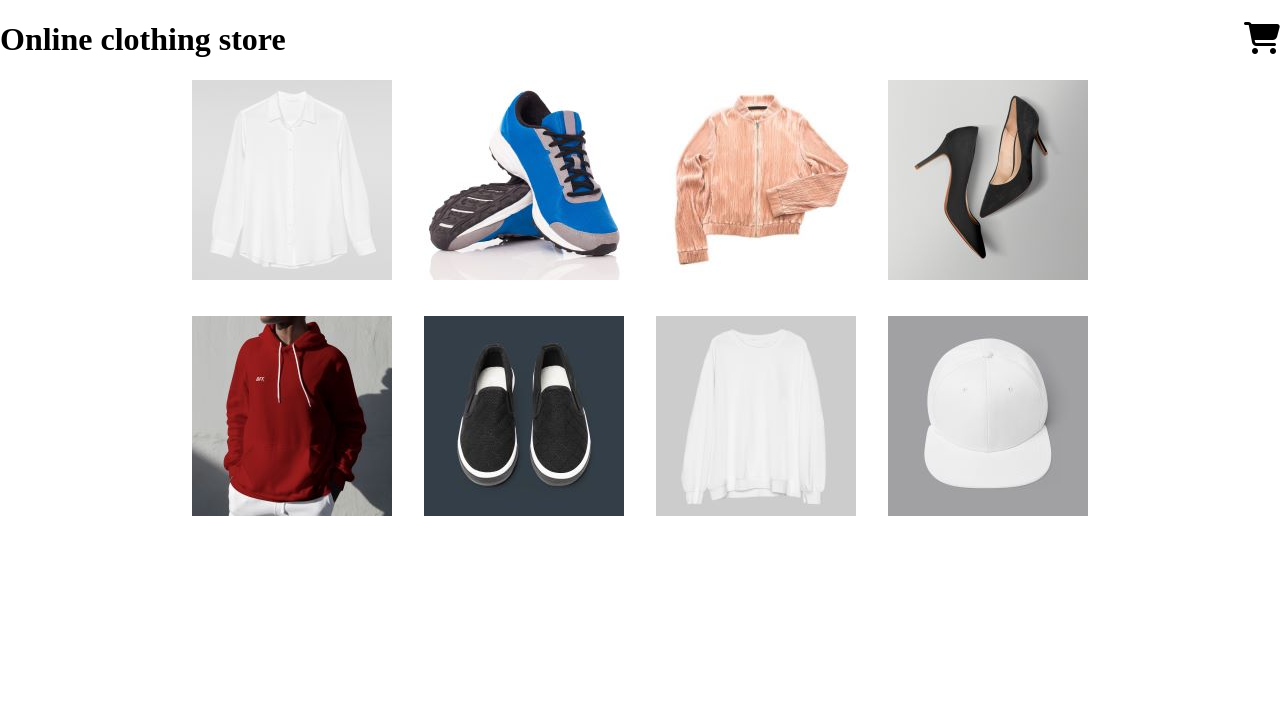
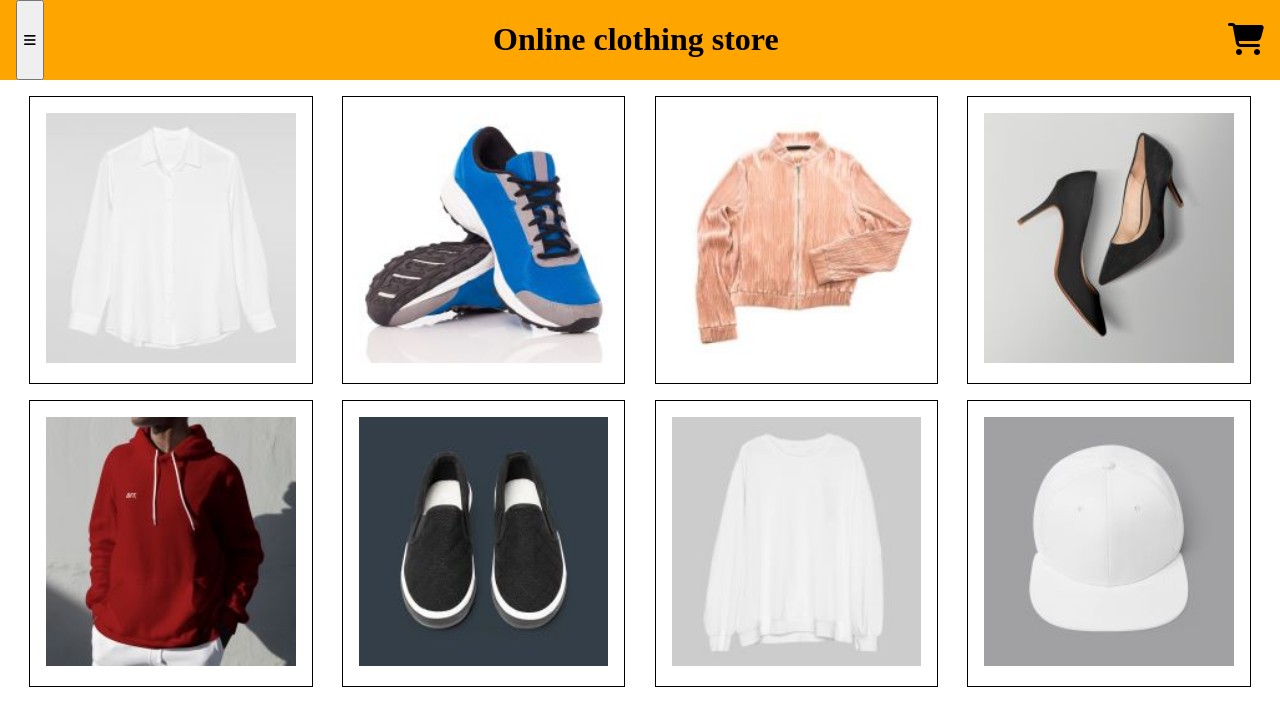
Before and after one commit to VitalikCholan/online-clothing-store, a plain HTML site: page index.html in a window 1280 px wide. Drawn offline with Linux system fonts and the light colour scheme; no server answers.

Commit message:
Added animation sidebar and sticky header

```diff
--- a/css/style.css
+++ b/css/style.css
@@ -4,9 +4,19 @@ body {
   box-sizing: border-box;
 }
 
-header {
+ul {
+  list-style-type: none;
+}
+
+.header {
+  position: sticky;
+  top: 0;
+  height: 80px;
+  padding: 0 1em;
   display: flex;
   justify-content: space-between;
+  z-index: 1;
+  background-color: orange;
 }
 
 .shopping-cart {
@@ -14,10 +24,52 @@ header {
   align-self: center;
 }
 
+.container {
+  display: flex;
+}
+
+.sidebar {
+  position: -webkit-sticky; /* For Safari */
+  position: sticky;
+  left: 0;
+  top: 80px;
+  height: calc(100vh - 80px);
+  display: flex;
+  flex-direction: column;
+  width: 0;
+  flex-shrink: 0;
+  overflow: hidden;
+  transition: width 500ms ease-in-out;
+  overflow-y: auto;
+}
+
+.show-sidebar {
+  width: 300px;
+}
+
+.sidebar-header {
+  display: flex;
+  justify-content: space-between;
+}
+
+.catalog {
+  flex: 1;
+}
+
 .container-catalog {
-  margin: 0 8em;
+  margin: 1em;
   display: flex;
   flex-wrap: wrap;
-  justify-content: center;
-  gap: 2rem;
+  justify-content: space-evenly;
+  gap: 1rem;
 }
+
+.box-catalog {
+  width: calc(100% / 5);
+  padding: 1em;
+  border: 1px solid black;
+}
+
+.image {
+  width: 100%;
+}
--- a/index.html
+++ b/index.html
@@ -11,7 +11,11 @@
     ></script>
   </head>
   <body>
-    <header>
+    <header class="header">
+      <button class="sidebar-toggle">
+        <i class="fa-solid fa-bars"></i>
+      </button>
+
       <h1 class="title">Online clothing store</h1>
 
       <div class="shopping-cart">
@@ -19,38 +23,55 @@
       </div>
     </header>
 
-    <main>
-      <section class="fiter"></section>
-      <section class="catalog">
+    <div class="container">
+      <aside class="sidebar">
+        <section class="sidebar-header">
+          <h2 class="sidebar-title">Filters</h2>
+          <button class="close-btn">
+            <i class="fa-solid fa-xmark"></i>
+          </button>
+        </section>
+        <section class="sidebar-body">
+          <div class="box-sidebar">
+            <h3>Type</h3>
+            <button>T-Shirt</button>
+            <button>Pants</button>
+            <button>Sweater</button>
+          </div>
+        </section>
+      </aside>
+
+      <main class="catalog">
         <div class="container-catalog">
           <div class="box-catalog">
-            <img src="images/clothes-3.jpg" alt="clothes" />
+            <img class="image" src="images/clothes-3.jpg" alt="clothes" />
           </div>
           <div class="box-catalog">
-            <img src="images/clothes-4.jpg" alt="clothes" />
+            <img class="image" src="images/clothes-4.jpg" alt="clothes" />
           </div>
           <div class="box-catalog">
-            <img src="images/clothes-1.jpg" alt="clothes" />
+            <img class="image" src="images/clothes-1.jpg" alt="clothes" />
           </div>
           <div class="box-catalog">
-            <img src="images/clothes-7.jpg" alt="clothes" />
+            <img class="image" src="images/clothes-7.jpg" alt="clothes" />
           </div>
           <div class="box-catalog">
-            <img src="images/clothes-2.jpg" alt="clothes" />
+            <img class="image" src="images/clothes-2.jpg" alt="clothes" />
           </div>
           <div class="box-catalog">
-            <img src="images/clothes-6.jpg" alt="clothes" />
+            <img class="image" src="images/clothes-6.jpg" alt="clothes" />
           </div>
           <div class="box-catalog">
-            <img src="images/clothes-5.jpg" alt="clothes" />
+            <img class="image" src="images/clothes-5.jpg" alt="clothes" />
           </div>
           <div class="box-catalog">
-            <img src="images/clothes-8.jpg" alt="clothes" />
+            <img class="image" src="images/clothes-8.jpg" alt="clothes" />
           </div>
         </div>
-      </section>
-    </main>
+      </main>
+    </div>
 
-    <script src="js/script.js"></script>
+    <script src="js/sidebar.js"></script>
+    <script src="js/description.js"></script>
   </body>
 </html>
--- /dev/null
+++ b/js/sidebar.js
@@ -0,0 +1,11 @@
+const toggleBtn = document.querySelector('.sidebar-toggle');
+const closeBtn = document.querySelector('.close-btn');
+const sidebar = document.querySelector('.sidebar');
+
+toggleBtn.addEventListener('click', () => {
+  sidebar.classList.toggle('show-sidebar');
+});
+
+closeBtn.addEventListener('click', () => {
+  sidebar.classList.remove('show-sidebar');
+});
```
Also changed, not shown: js/description.js (renamed from js/script.js, +7 -7 lines).
